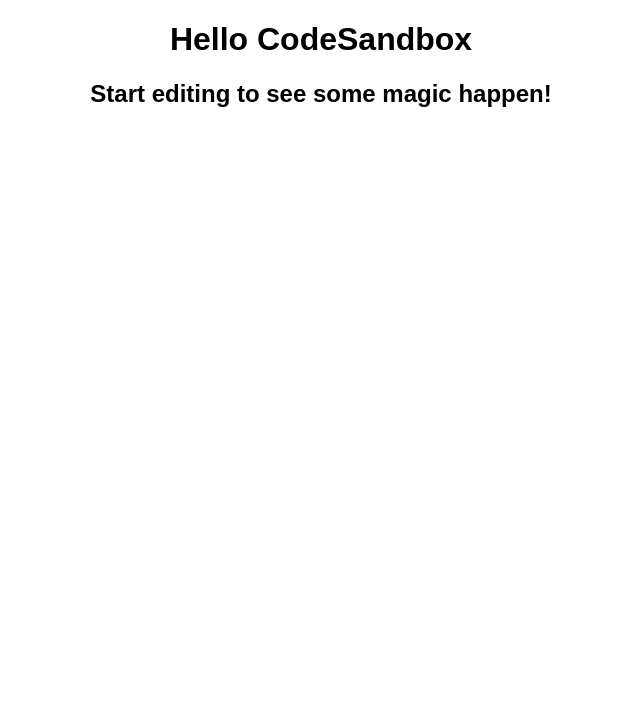
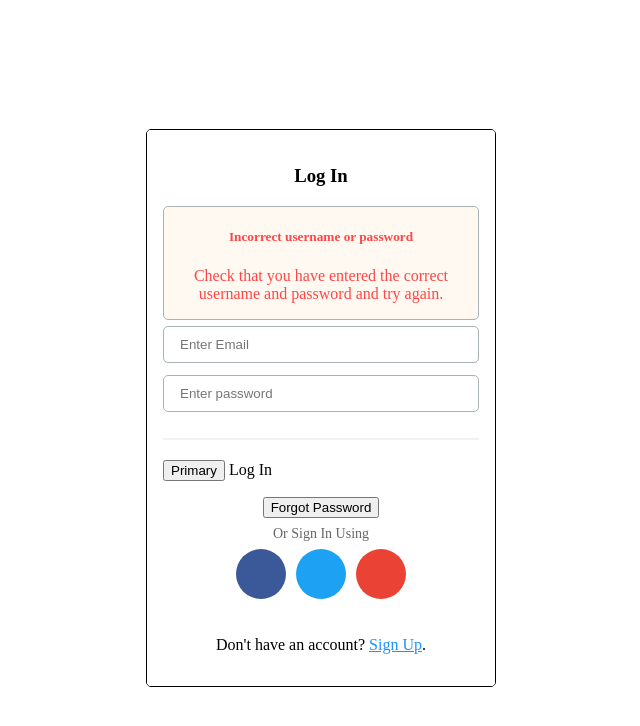
Before and after one commit to sudotturi/rchitturi, a React (Create React App) app: page / in a window 1280 px wide. Shown: the top 726 px of the page, without its empty margins (319-959 px from the left). Built offline with nearby package versions, Linux system fonts and the light colour scheme.

Commit message:
second commit

```diff
--- a/package.json
+++ b/package.json
@@ -6,6 +6,7 @@
   "main": "src/index.js",
   "dependencies": {
     "react": "17.0.0",
+    "react-bootstrap": "1.4.0",
     "react-dom": "17.0.0",
     "react-scripts": "3.4.3"
   },
--- /dev/null
+++ b/src/components/login/index.js
@@ -0,0 +1,82 @@
+import React, { Component } from "react";
+import "./login.css";
+import { Button } from "react-bootstrap";
+
+class Login extends Component {
+  render() {
+    return (
+      <div class="limiter">
+        <div class="container-login100">
+          <div class="wrap-login100 p-l-55 p-r-55 p-t-65 p-b-54">
+            <form method="POST">
+              <div class="container">
+                <h3 class="signin">Log In</h3>
+                <div class="error-message" id="div">
+                  <h5 class="error-message-title">
+                    Incorrect username or password
+                  </h5>
+                  <p class="error-message-description">
+                    Check that you have entered the correct username and
+                    password and try again.
+                  </p>
+                </div>
+                <input
+                  type="text"
+                  label="Email"
+                  placeholder="Enter Email"
+                  style={{ width: "100%" }}
+                  id="Email"
+                  required
+                  name="Email"
+                ></input>
+                <input
+                  label="Password"
+                  type="Password"
+                  placeholder="Enter password"
+                  style={{ width: "100%" }}
+                  id="pass"
+                  pattern=".{8,}"
+                  required
+                  name="Password"
+                ></input>
+                <hr></hr>
+                <Button variant="primary">Primary</Button> Log In
+              </div>
+              <div class="txt1 text-center">
+                <button
+                  id="forgotPasswordButton"
+                  theme="tertiary small forgot-password"
+                  on-click="_forgotPassword"
+                >
+                  Forgot Password
+                </button>
+              </div>
+
+              <div class="txt1 text-center p-t-5">
+                <span> Or Sign In Using </span>
+              </div>
+              <div class="flex-c-m">
+                <a href="home" class="login100-social-item bg1">
+                  <i icon="vaadin:facebook"></i>
+                </a>
+                <a href="home" class="login100-social-item bg2">
+                  <i icon="vaadin:twitter"></i>
+                </a>
+                <a href="home" class="login100-social-item bg3">
+                  <i icon="vaadin:google-plus"></i>
+                </a>
+              </div>
+              <div class="container signin">
+                <p>
+                  Don't have an account? <a href="signup">Sign Up</a>.
+                </p>
+              </div>
+            </form>
+          </div>
+        </div>
+      </div>
+    );
+  }
+}
+
+export default Login;
--- /dev/null
+++ b/src/components/login/login.css
@@ -0,0 +1,166 @@
+.txt1 {
+  font-family: Poppins-Regular;
+  font-size: 14px;
+  line-height: 1.5;
+  color: #666666;
+}
+.flex-c-m {
+  display: -webkit-box;
+  display: -webkit-flex;
+  display: -moz-box;
+  display: -ms-flexbox;
+  display: flex;
+  justify-content: center;
+  -ms-align-items: center;
+  align-items: center;
+}
+.text-center {
+  text-align: center;
+}
+
+.bg1 {
+  background-color: #3b5998;
+}
+.bg2 {
+  background-color: #1da1f2;
+}
+.bg3 {
+  background-color: #ea4335;
+}
+
+.login100-social-item:hover {
+  color: #fff;
+  background-color: #333333;
+}
+
+.login100-social-item {
+  font-size: 25px;
+  color: #fff;
+
+  display: -webkit-box;
+  display: -webkit-flex;
+  display: -moz-box;
+  display: -ms-flexbox;
+  display: flex;
+  justify-content: center;
+  align-items: center;
+  width: 50px;
+  height: 50px;
+  border-radius: 50%;
+  margin: 5px;
+}
+
+.txt2 {
+  font-family: Poppins-Regular;
+  font-size: 14px;
+  line-height: 1.5;
+  color: #333333;
+  text-transform: uppercase;
+}
+
+.flex-col-c {
+  display: -webkit-box;
+  display: -webkit-flex;
+  display: -moz-box;
+  display: -ms-flexbox;
+  display: flex;
+  -webkit-flex-direction: column;
+  -moz-flex-direction: column;
+  -ms-flex-direction: column;
+  -o-flex-direction: column;
+  flex-direction: column;
+  -ms-align-items: center;
+  align-items: center;
+}
+.p-t-50 {
+  padding-top: 50px;
+}
+.p-t-5 {
+  padding-top: 5px;
+}
+.p-t-20 {
+  padding-top: 20px;
+}
+.p-b-10 {
+  padding-bottom: 10px;
+}
+.p-t-106 {
+  padding-top: 106px;
+}
+* {
+  box-sizing: border-box;
+}
+
+/* Add padding to containers */
+.container {
+  padding: 16px;
+  background-color: white;
+}
+
+/* Overwrite default styles of hr */
+hr {
+  border: 1px solid #f1f1f1;
+  margin-bottom: 20px;
+  margin-top: 20px;
+}
+
+/* Add a blue text color to links */
+a {
+  color: dodgerblue;
+}
+
+/* Set a grey background color and center the text of the "sign in" section */
+.signin {
+  text-align: center;
+}
+
+.limiter {
+  width: 100%;
+  margin: 0 auto;
+}
+
+.container-login100 {
+  width: 100%;
+  min-height: 100vh;
+  display: -webkit-box;
+  display: -webkit-flex;
+  display: -moz-box;
+  display: -ms-flexbox;
+  display: flex;
+  flex-wrap: wrap;
+  justify-content: center;
+  align-items: center;
+  background-repeat: no-repeat;
+  background-position: center;
+  background-size: cover;
+}
+input[type="text"],
+input[type="password"] {
+  width: 100%;
+  margin: 6px 0;
+  padding: 10px 16px;
+  display: inline-block;
+  border: 1px solid #a9b3b6;
+  border-radius: 5px;
+  box-sizing: border-box;
+}
+
+.wrap-login100 {
+  max-width: 350px;
+  border: 1px solid black;
+  border-radius: 5px;
+  overflow: hidden;
+}
+.error-message {
+  background: rgb(255, 249, 242);
+  border: 1px solid #a9b3b6;
+  border-radius: 5px;
+  text-align: center;
+  position: relative;
+}
+.error-message-title {
+  color: #ff4545;
+}
+.error-message-description {
+  color: #ff4545;
+}
--- a/src/index.js
+++ b/src/index.js
@@ -1,12 +1,12 @@
 import React from "react";
 import ReactDOM from "react-dom";
 
-import App from "./App";
+import Login from "./components/login/index";
 
 const rootElement = document.getElementById("root");
 ReactDOM.render(
   <React.StrictMode>
-    <App />
+    <Login />
   </React.StrictMode>,
   rootElement
 );
```
Also changed, not shown: src/components/signup/index.js (added), src/components/signup/sign.css (added).
